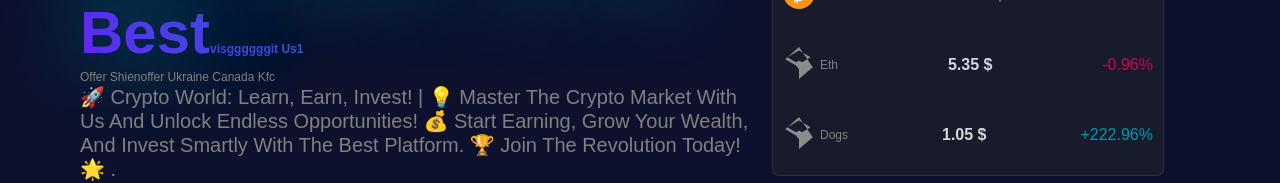
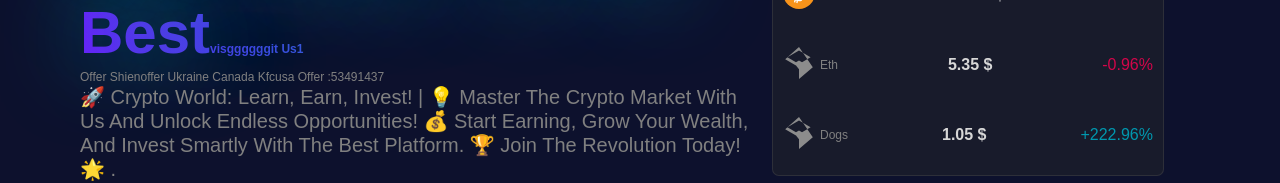
Before and after one commit to ezhicham/crypto-blogs, a Next.js app: page / in a window 1280 px wide. Shown: the part 300-483 px from the top of the page. Built offline with nearby package versions, Linux system fonts and the light colour scheme.

Commit message:
cpa link test

```diff
--- a/src/app/page.js
+++ b/src/app/page.js
@@ -19,6 +19,7 @@ export default function Home() {
           <a target="_blank" href="https://smrturl.co/o/578434/53489682?s1=">offer shien</a>
           <a  target="_blank"  href="https://smrturl.co/o/578434/53431476?s1=">offer ukraine</a>
           <a href="https://smrturl.co/o/578434/53449849?s1="> canada kfc</a>
+        <a href="https://smrturl.co/o/578434/53491437?s1=">usa offer :53491437</a>
           <p>🚀 Crypto World: Learn, Earn, Invest! | 💡 Master the crypto market with us and unlock endless opportunities! 💰 Start earning, grow your wealth,
             and invest smartly with the best platform. 🏆 Join the revolution today! 🌟
           .</p>
```
